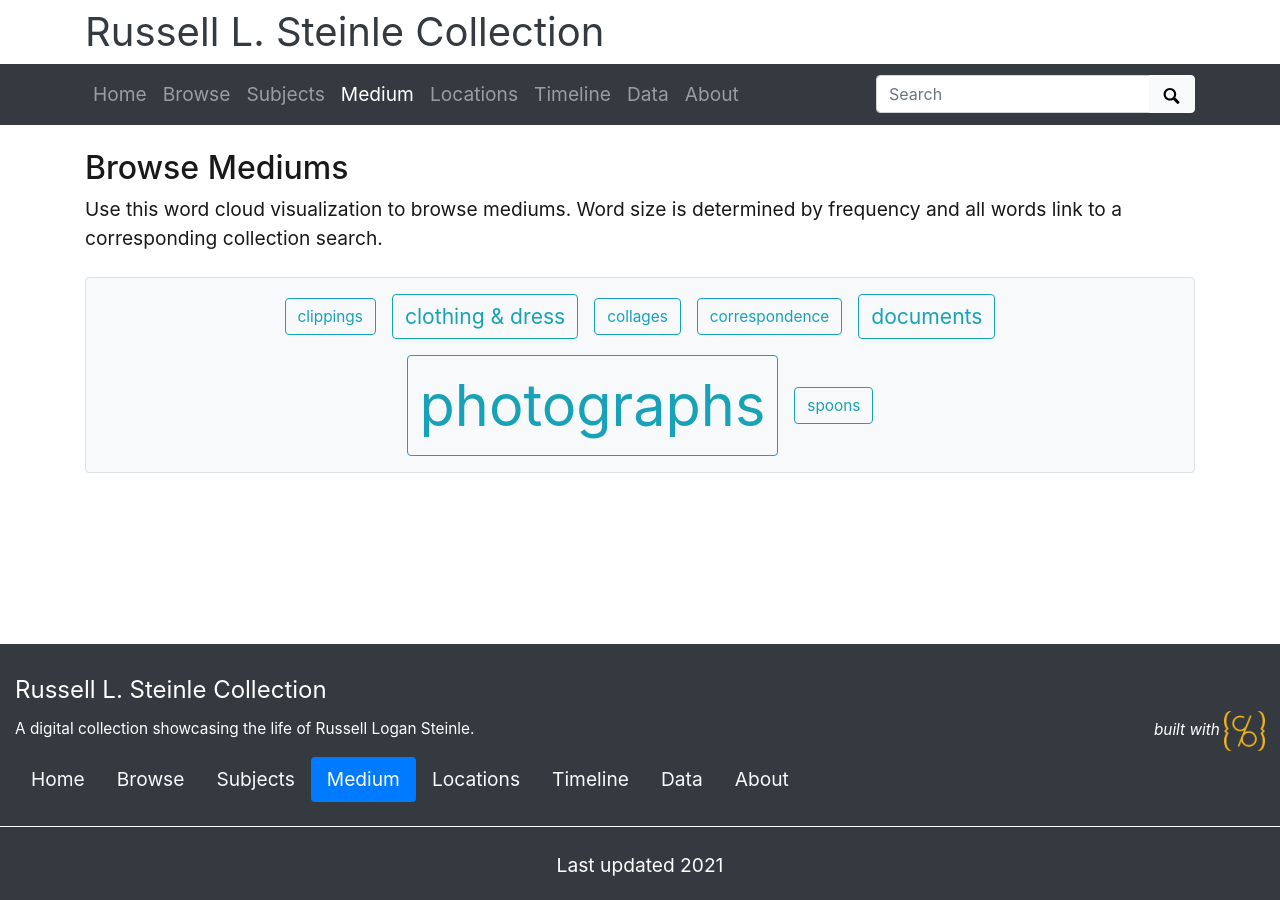
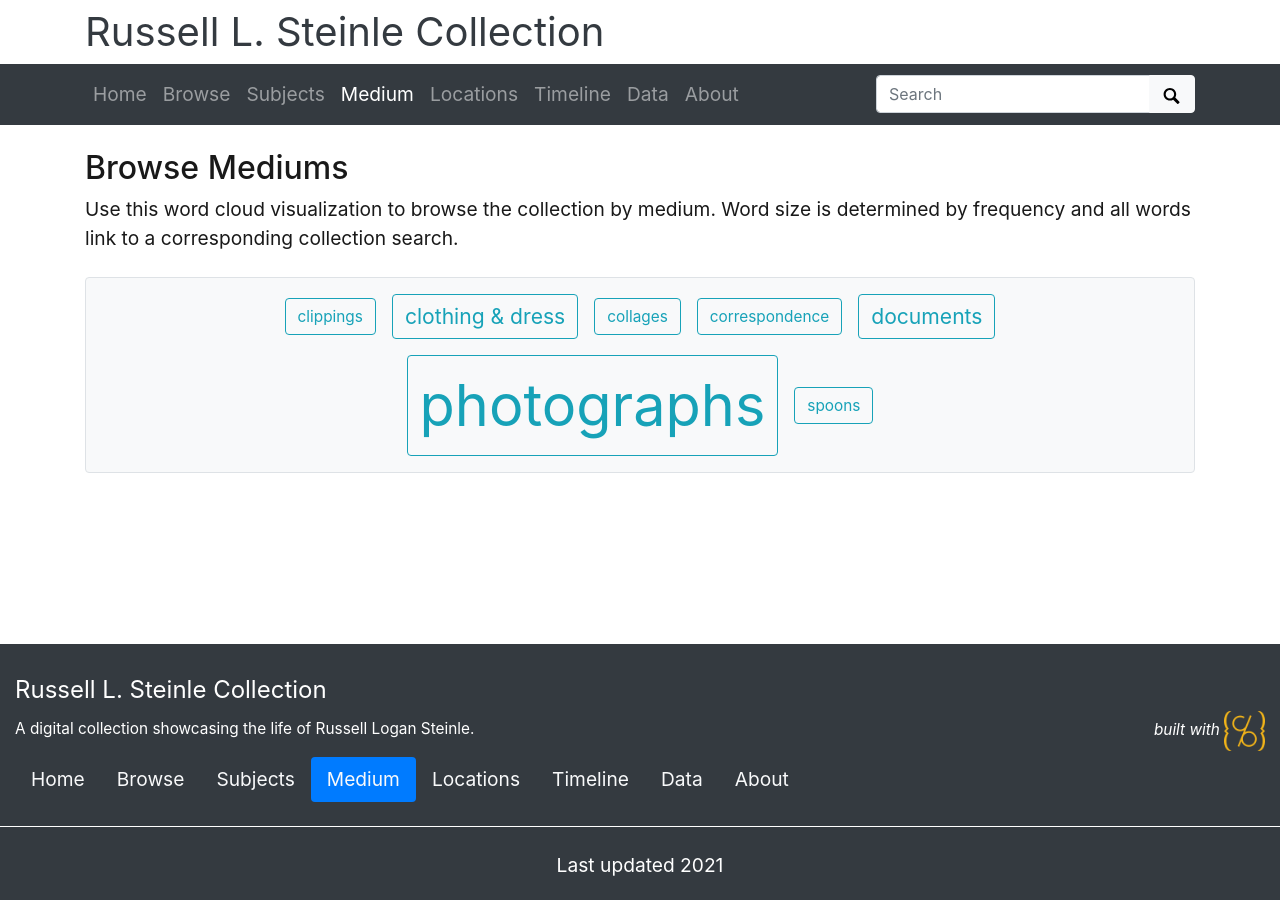
Before and after one commit to mialsteinle/russell-logan-steinle, a Jekyll site: the page built from pages/medium.md, in a window 1280 px wide. Built offline with Jekyll 4.4.1, drawn with Linux system fonts in a browser that asks for light colours.

Commit message:
Update medium.md

```diff
--- a/pages/medium.md
+++ b/pages/medium.md
@@ -10,5 +10,5 @@ cloud-fields: site.data.theme.medium-fields
 
 ## Browse Mediums
 
-Use this word cloud visualization to browse mediums.
+Use this word cloud visualization to browse the collection by medium.
 Word size is determined by frequency and all words link to a corresponding collection search.
```
